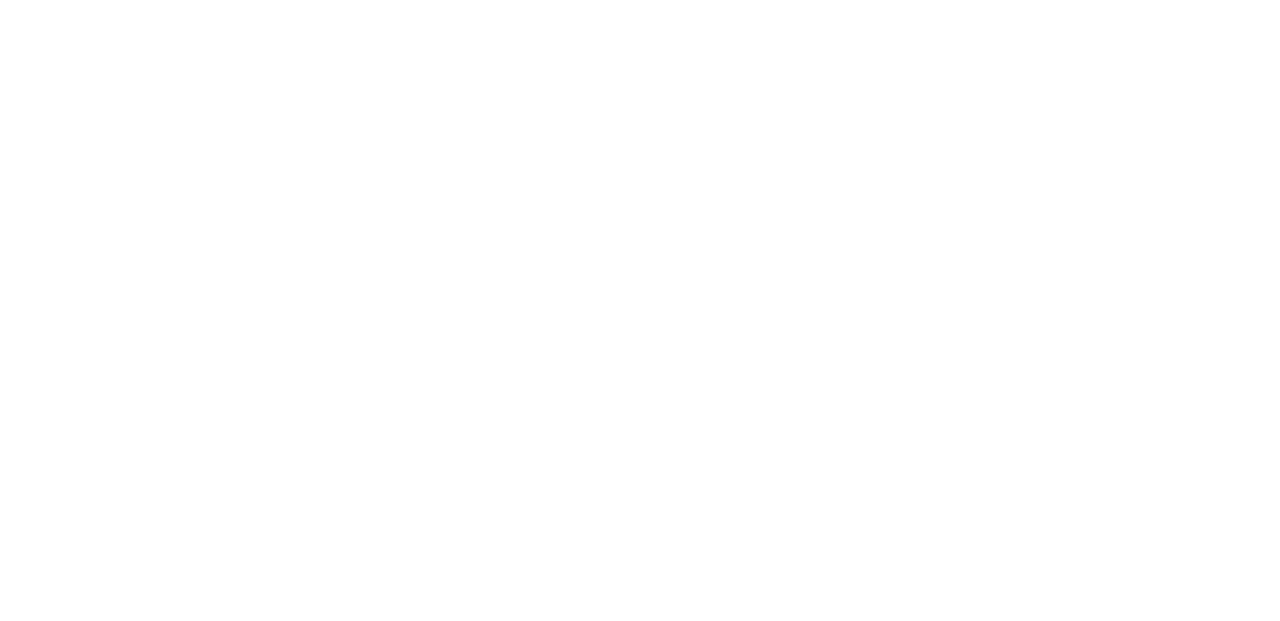
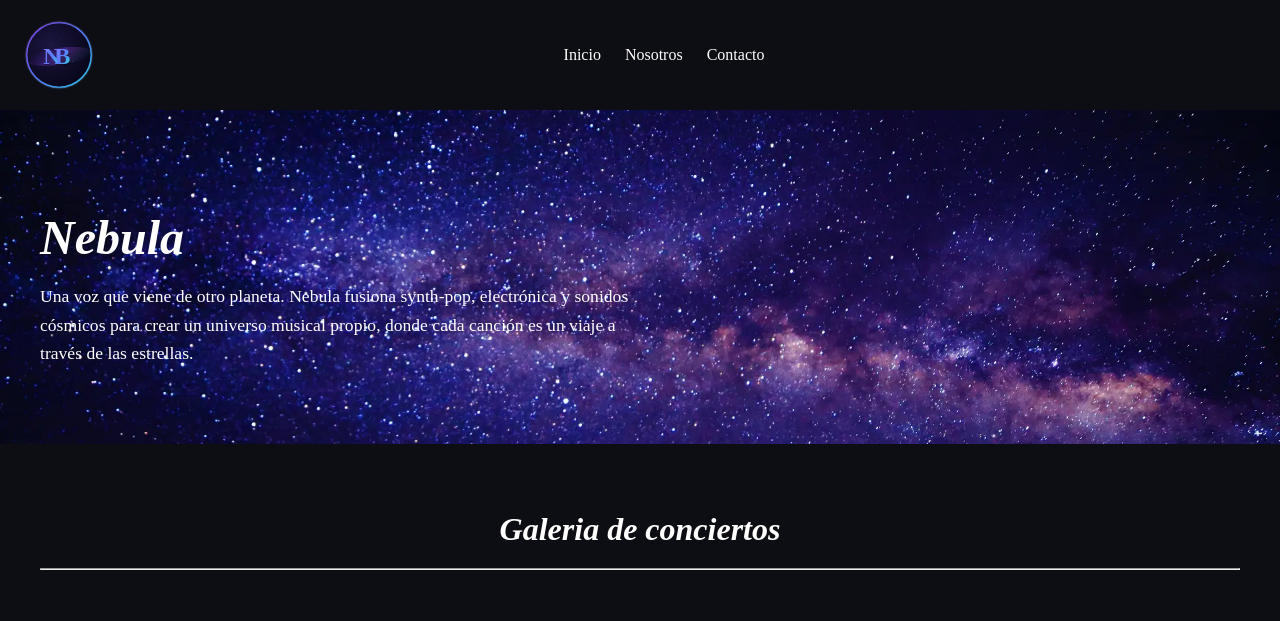
Before and after one commit to manueljesusjimenezromero-web/Landing-Page-Artista-digital, a plain HTML site: page index.html in a window 1280 px wide. Drawn offline with Linux system fonts and the light colour scheme.

Commit message:
Html y css y imagenes

```diff
--- /dev/null
+++ b/css.css
@@ -0,0 +1,79 @@
+header {
+    position: fixed;
+    top: 0;
+    left: 0;
+    right: 0;
+    width: 100%;
+    z-index: 1000;
+    border-radius: 0;
+    background-color: #0d0d14;
+    padding: 20px 24px;
+    display: grid;
+    grid-template-columns: 1fr auto 1fr;
+    align-items: center;
+}
+
+body {
+    margin: 0;
+    padding-top: 110px;
+    background-color: #0d0d14;
+
+}
+
+.hero {
+    background-image: url("/assets/img/estrellado.webp");
+    background-size: cover;
+    background-position: center;
+    background-repeat: no-repeat;
+    min-height: 50px;
+    display: flex;
+    align-items: center;
+    padding: 60px 40px;
+
+    margin: 0;
+    border-radius: 0;
+}
+
+.hero-text {
+    max-width: 600px;
+    color: white;
+}
+
+.hero-text h1 {
+    font-size: 3rem;
+    font-style: italic;
+    margin-bottom: 16px;
+}
+
+.hero-text p {
+    font-size: 1.1rem;
+    line-height: 1.6;
+}
+.logo {
+    height: 70px;
+    width: auto;
+}
+
+nav {
+    display: flex;
+    gap: 24px;
+}
+
+nav a {
+    color: white;
+    text-decoration: none;
+    font-weight: 500;
+}
+
+.galeria {
+    background-color: #0d0d14;
+    color: white;
+    padding: 40px 40px;
+
+}
+.galeria h1 {
+     font-size: 2rem;
+    text-align: center;
+    margin-bottom: 20px;
+    font-style: italic;
+}
--- a/index.html
+++ b/index.html
@@ -4,10 +4,36 @@
     <meta charset="UTF-8">
     <meta name="viewport" content="width=device-width, initial-scale=1.0">
     <title>Nébula</title>
+
+    <link rel="stylesheet" href="css.css">
 </head>
 <body>
-    <header></header>
-    <hero></hero>
+    <header>
+         <img src="/assets/img/Logo.svg" class="logo">
+
+        <nav>
+            <a href="#">Inicio</a>
+            <a href="#">Nosotros</a>
+            <a href="#">Contacto</a>
+        </nav>
+    </header>
+    <section class="hero">
+        <div class="hero-text">
+            <h1>Nebula</h1>
+            <p>Una voz que viene de otro planeta. Nebula fusiona synth-pop, electrónica y sonidos cósmicos para crear un universo musical propio, donde cada canción es un viaje a través de las estrellas.</p>
+        </div>
+    </section>
+    <section class="galeria">
+        <div>
+            <h1>Galeria de conciertos
+            </h1>
+            <hr>
+
+            <div>
+
+            </div>
+        </div>
+    </section>
     <footer></footer>
 </body>
 </html>
```
Also changed, not shown: assets/img/ESPACIAL.jpg (deleted), assets/img/Logo.svg (added), assets/img/estrellado.webp (added), 1 other file.
